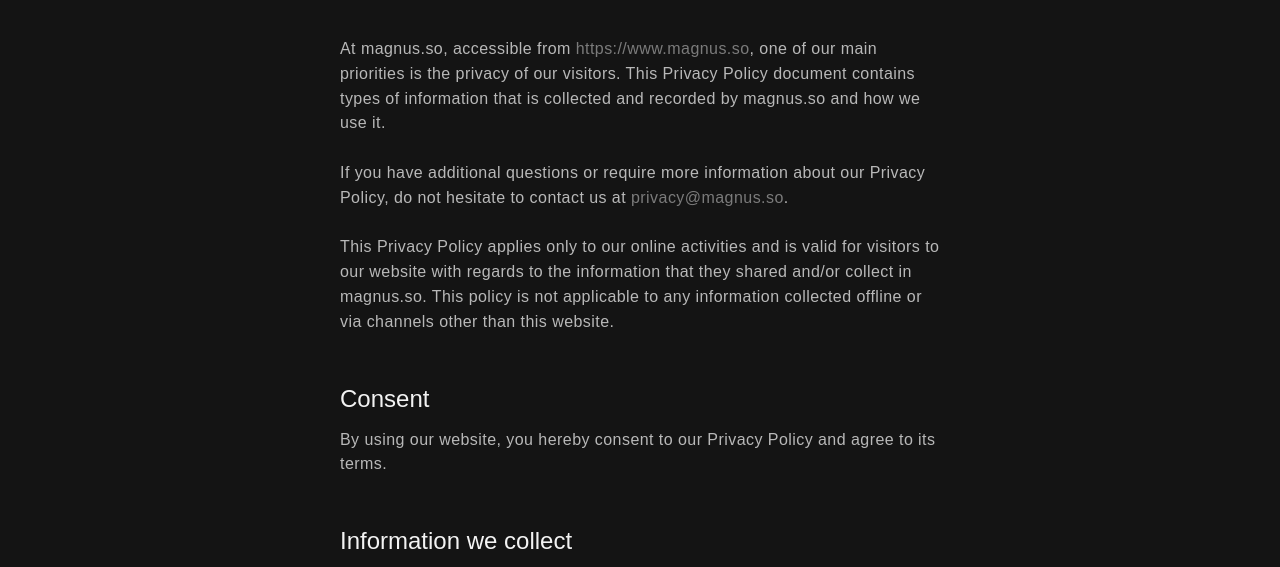
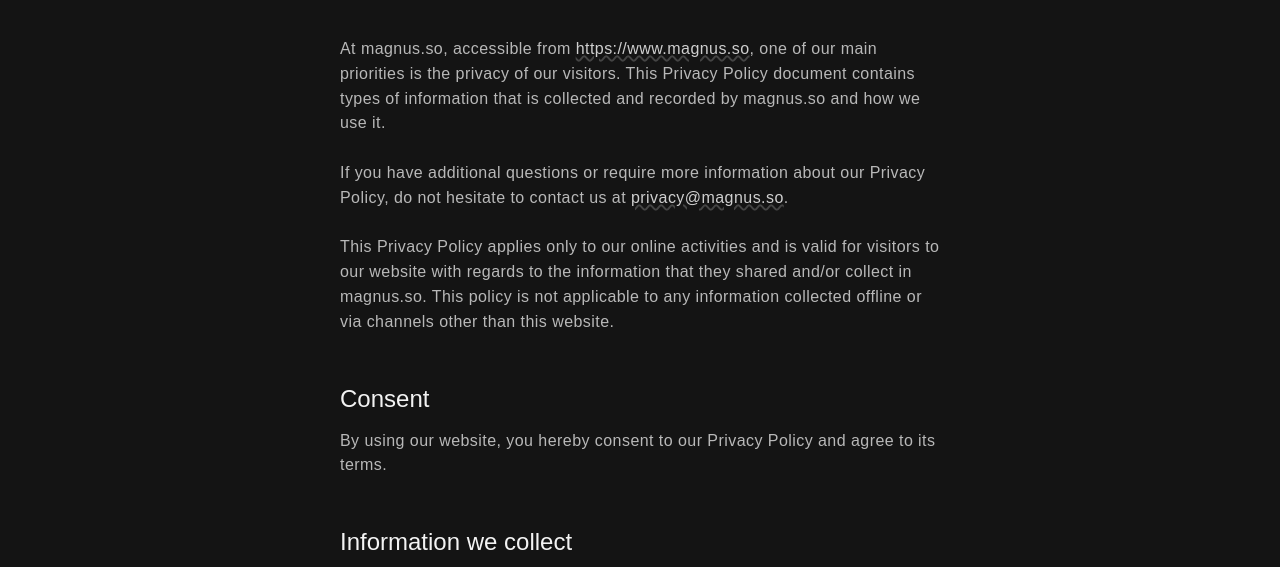
Before and after one commit to mch-sg/gatsby-magnus, a Gatsby site: page /policy/privacy-policy in a window 1280 px wide. Shown: the part 217-784 px from the top of the page. Built offline with nearby package versions, Linux system fonts and the light colour scheme; Gatsby itself is replaced by a stand-in of ours; a web font is replaced by a local one.

Commit message:
styling-par

```diff
--- a/src/pages/policy/privacy-policy.js
+++ b/src/pages/policy/privacy-policy.js
@@ -19,7 +19,7 @@
             {/* <hr /> */}
             {/* {<GatsbyImage className="image" image={getImage(featuredImg.childImageSharp.gatsbyImageData)} alt="Banner" />} */}
             </div>
-
+            <div className={styles.html}>
                 <p style={{marginBottom: "50px"}}>
                 At magnus.so, accessible from <a href="https://www.magnus.so" target="_blank">https://www.magnus.so</a>, one of our main priorities is the privacy of our visitors. This Privacy Policy document contains types of information that is collected and recorded by magnus.so and how we use it.
 
@@ -135,6 +135,7 @@
                 target="_blank">privacy@magnus.so</a>.
                 </p>
             </div>
+            </div>
         </Layout>
       )
 }
--- a/src/pages/policy/terms-and-conditions.js
+++ b/src/pages/policy/terms-and-conditions.js
@@ -19,7 +19,7 @@
             {/* <hr /> */}
             {/* {<GatsbyImage className="image" image={getImage(featuredImg.childImageSharp.gatsbyImageData)} alt="Banner" />} */}
             </div>
-
+            <div className={styles.html}>
                 <p style={{marginBottom: "50px"}}>
                 Welcome to magnus.so!
                 <br /><br />
@@ -142,9 +142,10 @@
 
                 <h2 style={{marginBottom: "15px"}}>Contact Us</h2>
                 <p style={{marginBottom: "50px"}}>
-                If you have any questions or suggestions about our Privacy Policy, do not hesitate to contact us at <a href="mailto:privacy@magnus.so"
+                If you have any questions or suggestions about our Terms and Conditions, do not hesitate to contact us at <a href="mailto:privacy@magnus.so"
                 target="_blank">privacy@magnus.so</a>.
                 </p>
+            </div>
             </div>
         </Layout>
       )
--- a/src/styles/blog-post.module.css
+++ b/src/styles/blog-post.module.css
@@ -24,6 +24,7 @@
 .post h3 {
   color: var(--primary);
   font-size: 1.17em;
+  letter-spacing: 0.05ch;
   font-weight: 500;
   margin-bottom: 5px;
 }
@@ -32,17 +33,6 @@
 }
 .featured {
   margin-bottom: 40px;
-}
-
-a {
-  color: var(--secondary);
-  text-decoration: none;
-  /* font-weight: 400; */
-  transition: 0.1s;
-}
-
-a:hover {
-  color: var(--tertiary);
 }
 
 .res {
@@ -57,5 +47,30 @@
 }
 
 li {
-  color: var(--tertiary);
+  color: var(--secondary);
 }
+
+.html a {
+  transition: 0.1s;
+  text-decoration-color: var(--grey);
+  text-decoration-line: underline;
+  text-decoration-style: wavy;
+  text-decoration-thickness: 2px;
+  background-position: 0 100%;
+  background-size: 100% 3px;
+
+  color: var(--link);
+}
+
+.html a:hover {
+  /* background-size: 100% 88% !important; */
+
+  /* background-image: linear-gradient(
+    to right,
+    var(--secondarygrey) 0%,
+    var(--secondarygrey) 100%
+  ); */
+  /* text-decoration: underline wavy #343434; */
+  text-decoration-color: var(--secondary);
+  /* color: var(--secondary); */
+}
--- a/src/styles/global.css
+++ b/src/styles/global.css
@@ -4,8 +4,9 @@
   --primary: #f3f3f3;
   --secondary: #7b7b7b;
   --secondarygrey: #b8b8b8;
-  --tertiary: #b392ac; /* #adacc4 - #b392ac */
-  --tertiaryHvr: #96768f; /* #85859f - #b392ac */
+  --link: #cfcfcf;
+  --tertiary: #645d55; /* #adacc4 - #b392ac */
+  --tertiaryHvr: #4d463f; /* #85859f - #96768f */
   --grey: #444444;
   --res: #1a1a1a;
   --background: #141414;
@@ -28,6 +29,21 @@
 
 body {
   background: var(--background);
+}
+
+a {
+  color: var(--secondary);
+  text-decoration: none;
+  /* font-weight: 400; */
+  transition: 0.1s;
+}
+
+footer a:hover {
+  color: var(--secondarygrey);
+}
+
+a:hover {
+  color: var(--tertiary);
 }
 
 p {
@@ -165,15 +181,12 @@
 /* Blockquote style */
 blockquote {
   border-left: 0.2ch solid;
-  border-image: linear-gradient(
+  /* border-image: linear-gradient(
     5deg,
     rgba(173, 112, 198, 1) 0%,
     rgba(178, 131, 190, 1) 10%,
     rgba(22, 92, 165, 1) 100%
-      /* rgba(249, 7, 7, 1) 0%,
-    rgba(182, 176, 23, 1) 10%,
-    rgba(0, 212, 255, 1) 100% */
-  );
+  ); */
   border-image-slice: 1;
   padding: 1em;
   margin: 0;
@@ -197,6 +210,7 @@
 
 .initHeading {
   margin-top: 80px;
+  margin-bottom: 10px;
 }
 
 /*
```
Also changed, not shown: src/work/hello-world.md (+3 -1 lines).
